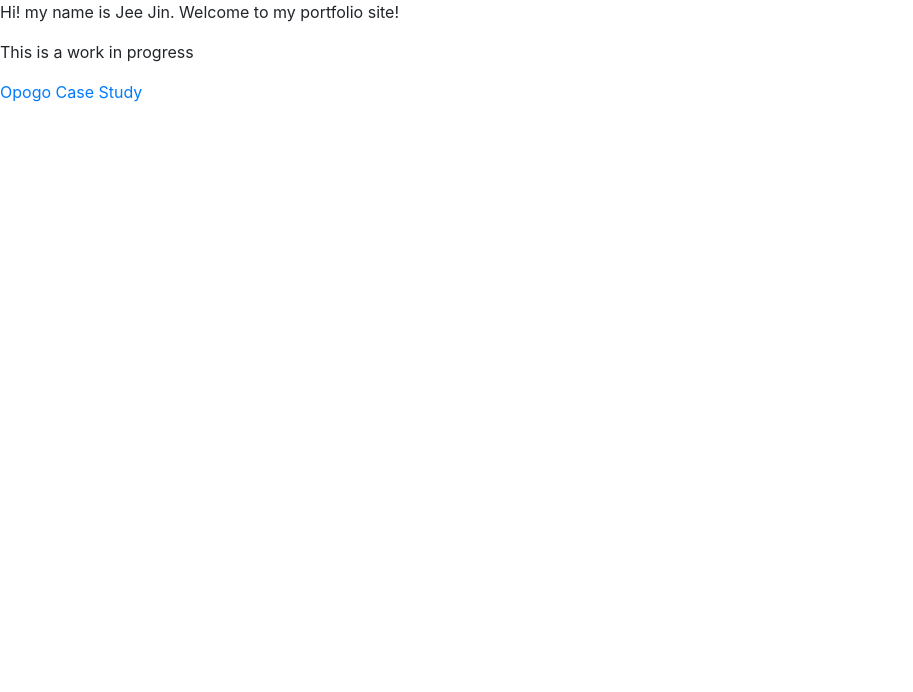
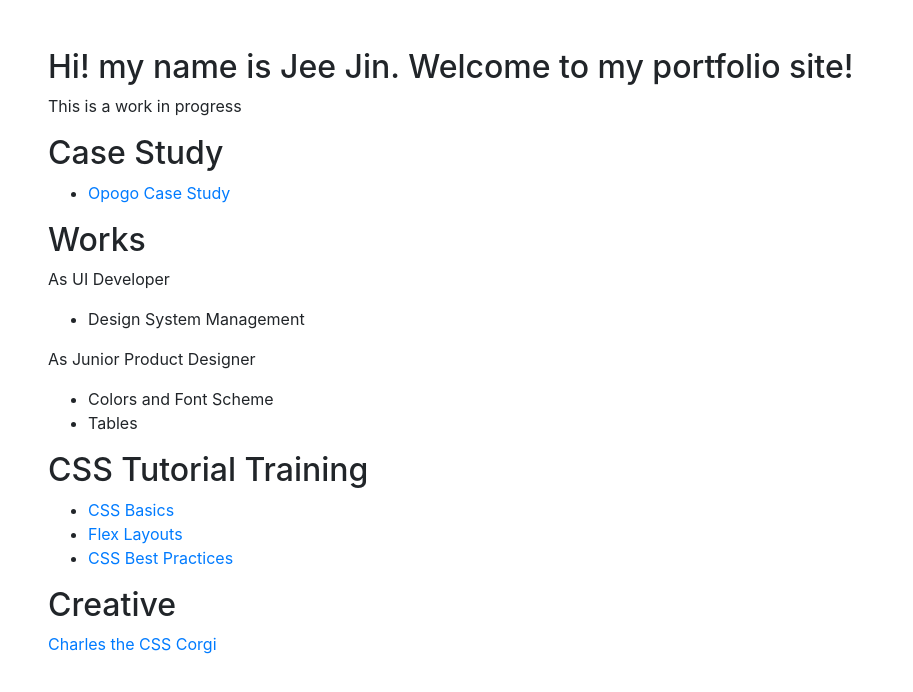
Before and after one commit to jjmok/case-study, a plain HTML site: page index.html in a window 1280 px wide. Shown: the whole page, without its empty margins (0-913 px from the left). Drawn offline with nearby package versions, Linux system fonts and the light colour scheme.

Commit message:
structured page

```diff
--- a/index.html
+++ b/index.html
@@ -12,9 +12,38 @@
   </style>
 </head>
 <body>
-  <p>Hi! my name is Jee Jin. Welcome to my portfolio site!</p>
-  <p>This is a work in progress</p>
-  <a href="opogo.html">Opogo Case Study</a>
+  <div class="p-5">
+    <h2>Hi! my name is Jee Jin. Welcome to my portfolio site!</h2>
+    <p>This is a work in progress</p>
+
+    <h2>Case Study</h2>
+    <ul>
+      <li><a target="_blank" href="opogo.html">Opogo Case Study</a></li>
+    </ul>
+
+
+    <h2>Works</h2>
+    <p>As UI Developer</p>
+    <ul>
+      <li>Design System Management</li>
+    </ul>
+
+    <p>As Junior Product Designer</p>
+    <ul>
+      <li>Colors and Font Scheme</li>
+      <li>Tables</li>
+    </ul>
+
+    <h2>CSS Tutorial Training</h2>
+    <ul>
+      <li><a target="_blank" href="https://slides.com/jjmok/css">CSS Basics</a></li>
+      <li><a target="_blank" href="https://slides.com/jjmok/layouts-new">Flex Layouts</a></li>
+      <li><a target="_blank" href="https://slides.com/jjmok/csspractices">CSS Best Practices</a></li>
+    </ul>
+
+    <h2>Creative</h2>
+    <a target="_blank" href="https://codepen.io/JayJay89/full/OKOdma">Charles the CSS Corgi</a>
+  </div>
 
 
 </body>
```
Also changed, not shown: opogo.html (+1 -0 lines).
